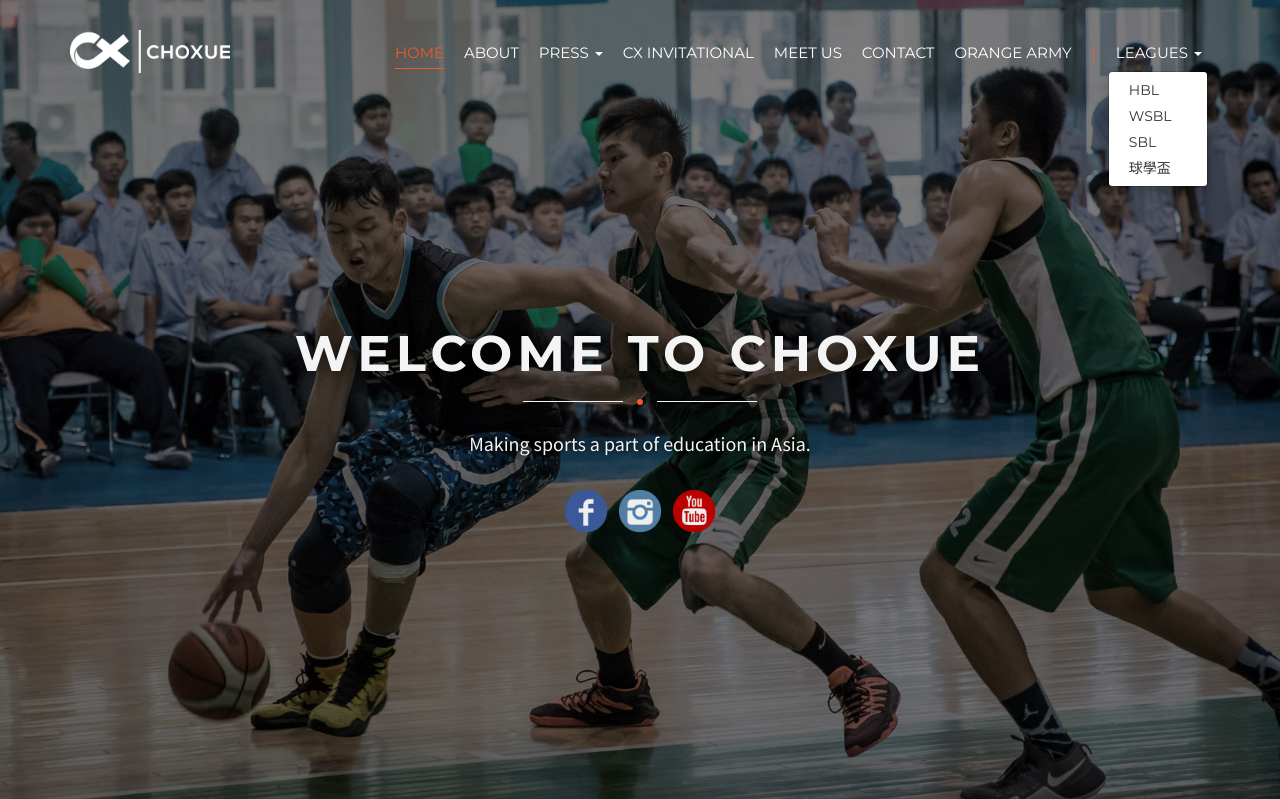
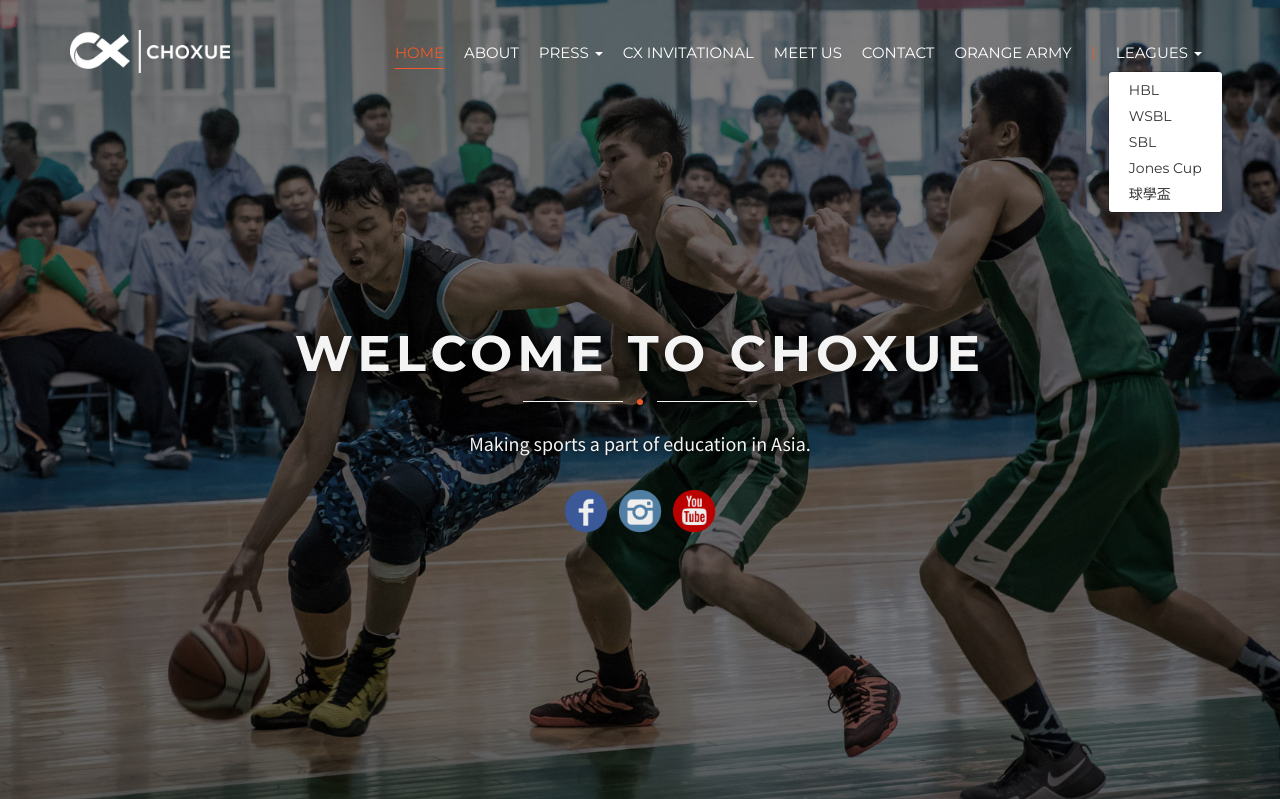
Before and after one commit to Choxue/CX1.5, a PHP site: page /index.php in a window 1280 px wide, after a click on "LEAGUES". Shown: the top 799 px of the page. Run offline with PHP 8.4, Linux system fonts and the light colour scheme; some libraries are stand-ins or nearby versions.

Commit message:
Add NAV. Jones cup

```diff
--- a/common_nav.php
+++ b/common_nav.php
@@ -41,6 +41,7 @@
 					<li><a href="http://sports.choxue.com/leagues/4">HBL</a></li>
 					<li><a href="http://wsbl.choxue.com/">WSBL</a></li>
 					<li><a href="http://sbl.choxue.com/">SBL</a></li>
+					<li><a href="http://jonesCup.choxue.com/">Jones Cup</a></li>
 					<li><a href="http://clan.choxue.com/">球學盃</a></li>
 				</ul>
 			</li>
```
